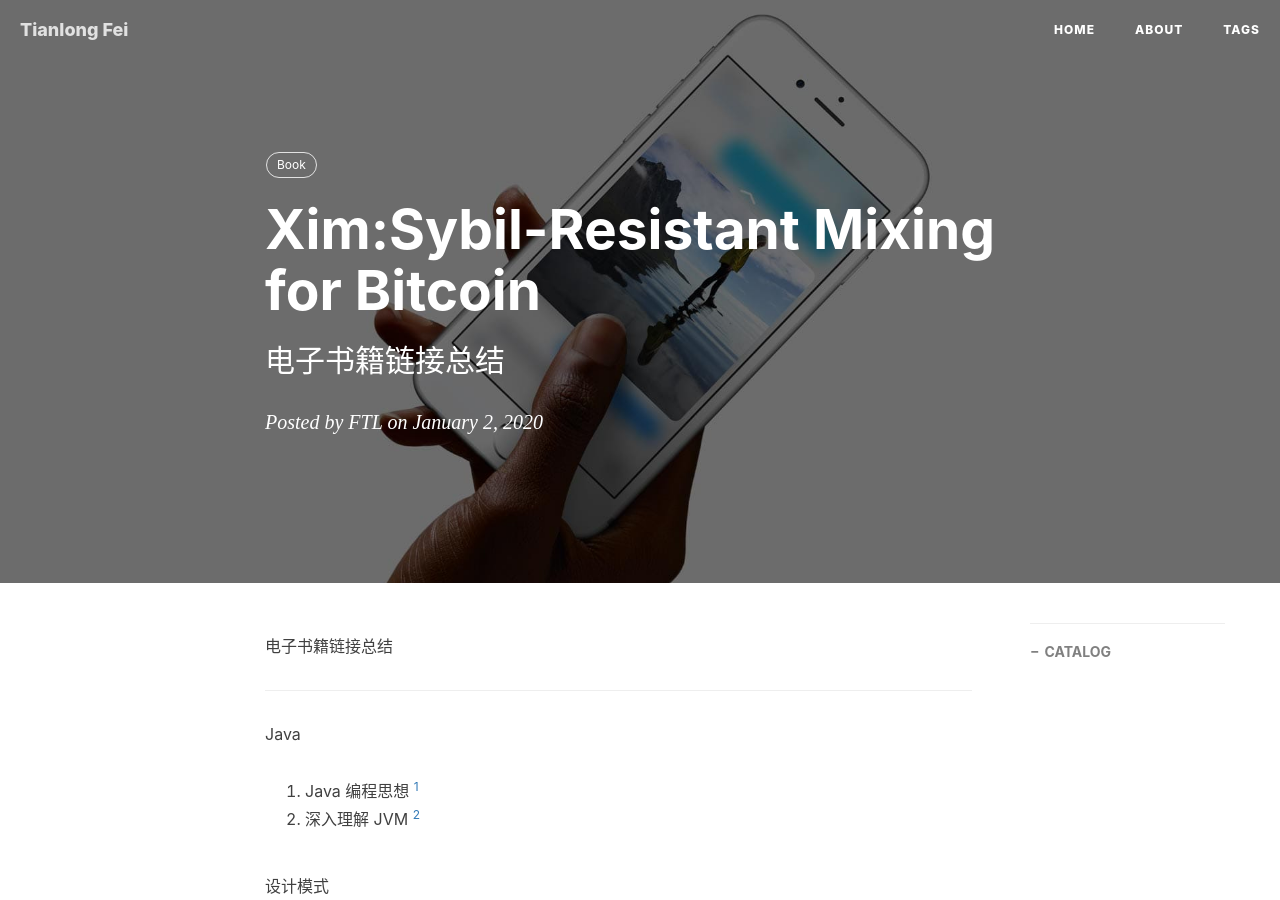
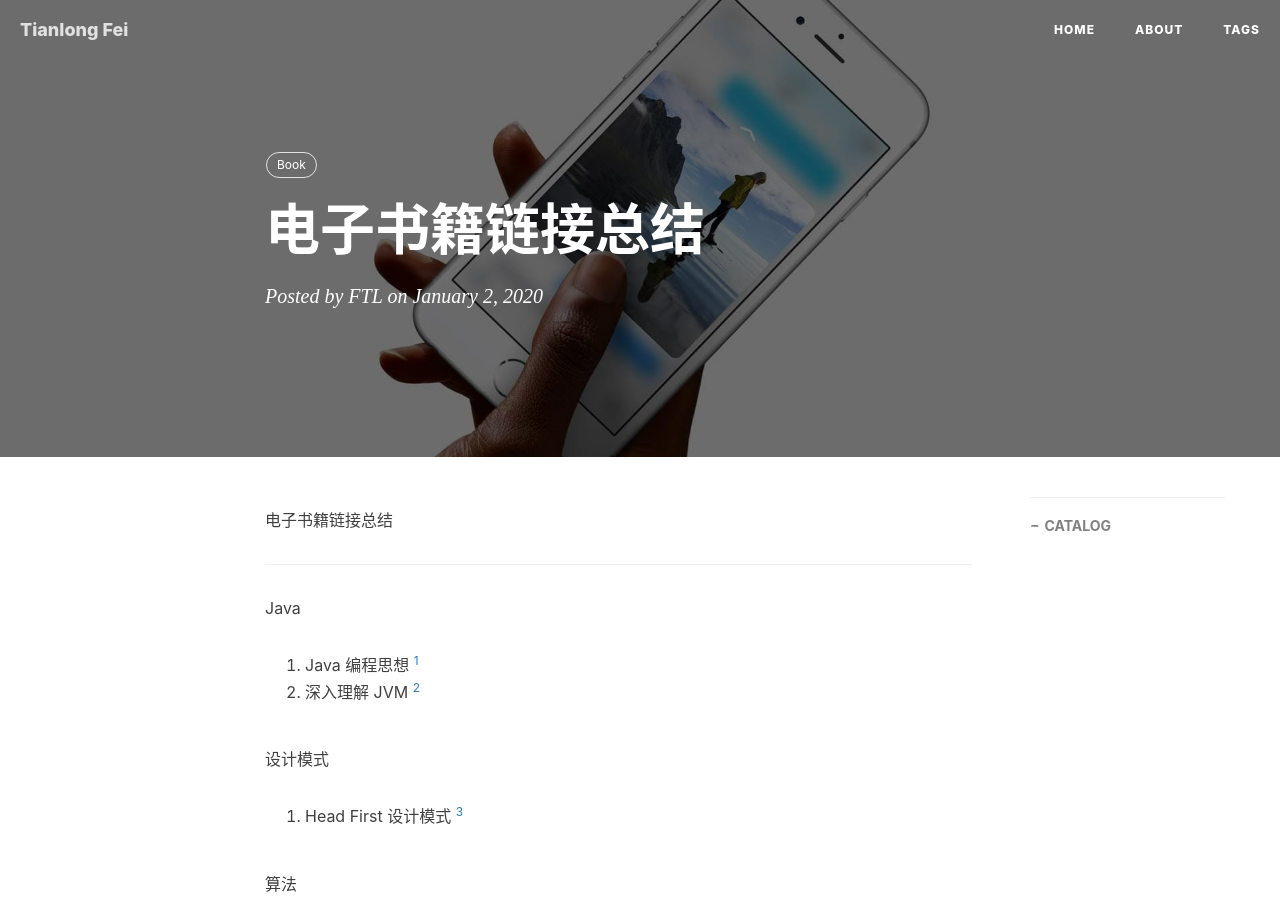
Before and after one commit to feitianlong/feitianlong.github.io, a Jekyll site: the page built from _posts/2020-01-02-Java书籍总结.md, in a window 1280 px wide and 900 px high. Built offline with Jekyll 4.4.1, drawn with Linux system fonts in a browser that asks for light colours; nearby versions of some CDN libraries; comment, search, counter and statistics services are not loaded.

Commit message:
Update title

```diff
--- a/_posts/2020-01-02-Java书籍总结.md
+++ b/_posts/2020-01-02-Java书籍总结.md
@@ -1,7 +1,7 @@
 ---
 layout:     post
-title:      Xim:Sybil-Resistant Mixing for Bitcoin
-subtitle:   电子书籍链接总结
+title:      电子书籍链接总结
+subtitle:
 date:       2020-01-02
 author:     FTL
 header-img: img/post-bg-ios9-web.jpg
```
